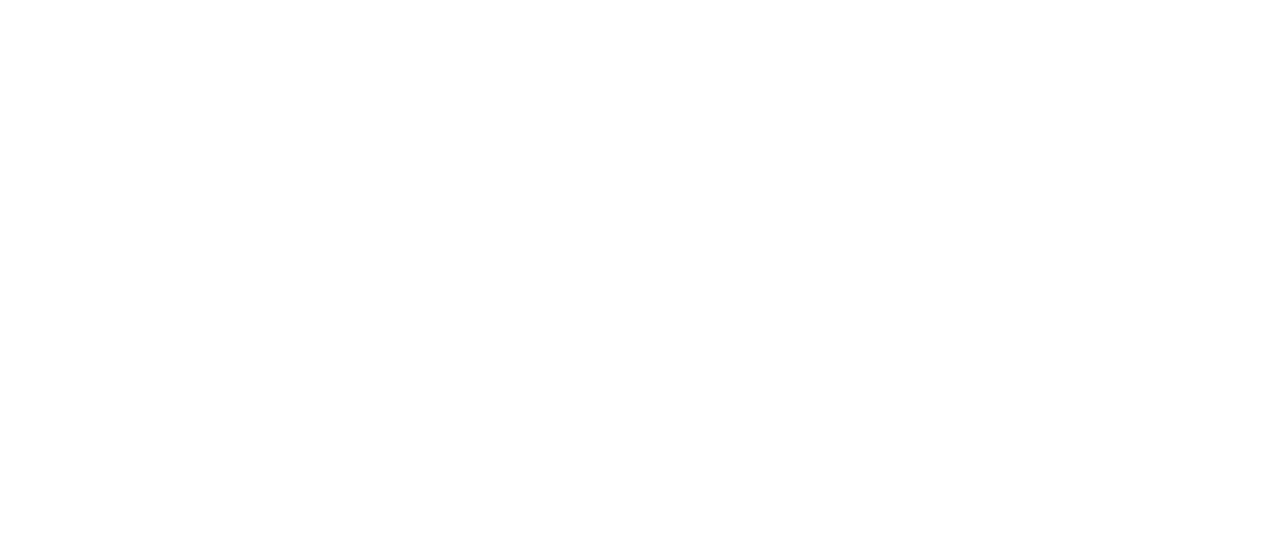
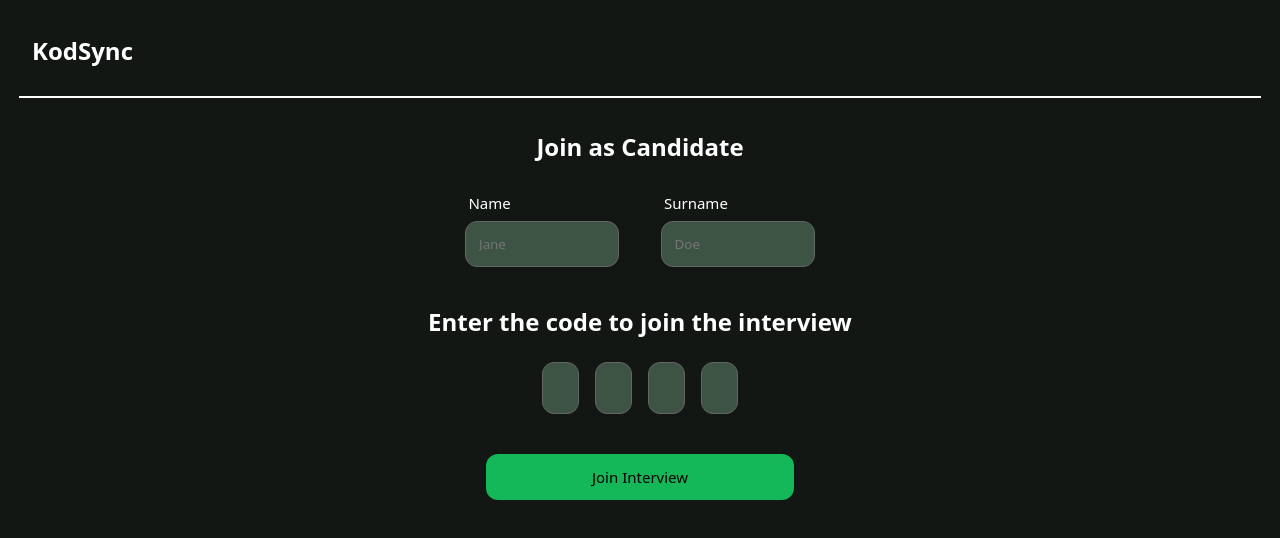
Before and after one commit to HamitEldem/KodSync, a Vue app in the folder kodsync/: page /candidate-otp in a window 1280 px wide. Shown: the top 538 px of the page. Built offline with nearby package versions, Linux system fonts and the light colour scheme.

Commit message:
CandidateOtp.vue finalized

```diff
--- a/kodsync/src/views/CandidateOtp.vue
+++ b/kodsync/src/views/CandidateOtp.vue
@@ -1,11 +1,339 @@
+<script setup>
+import { ref } from 'vue';
+
+const otp = ref(0);
+const count = ref(0);
+
+function handleOtp(e) {
+  if (e.target.value.length === 1 && count.value < 3 && parseInt(e.target.value) >= 0 && parseInt(e.target.value) <= 9) {
+    e.target.nextElementSibling.focus();
+    count.value++;
+    otp.value = otp.value * 10 + parseInt(e.target.value);
+    console.log(otp.value);
+  }
+  if (e.key === "Backspace" && count.value > 0) {
+    count.value--;
+    e.target.previousElementSibling.focus();
+    otp.value = Math.floor(otp.value / 10);
+    e.target.previousElementSibling.value = '';
+  }
+
+}
+</script>
+
 <template>
   <div class="candidate-otp">
+    <div class="mobile-warning">
+      <h2>Please switch to desktop for the best experience</h2>
+      <p>KodSync is optimized for desktop viewing</p>
+    </div>
+    <div class="header">
+      <div class="name">
+        <router-link to="/" class="home">
+          <h2>KodSync</h2>
+        </router-link>
+      </div>
+
+    </div>
+    <div class="line">
+
+    </div>
+    <div class="content">
+      <h1>Join as Candidate</h1>
+      <div id="credentials">
+        <div class="user-input">
+          <h3>
+            Name
+          </h3>
+          <input type="text" name="name" id="name" placeholder="Jane">
+        </div>
+        <div class="user-input">
+          <h3>
+            Surname
+          </h3>
+          <input type="text" name="surname" id="surname" placeholder="Doe">
+        </div>
+      </div>
+      <h1>Enter the code to join the interview</h1>
+      <div id="otp">
+        <input type="text" maxlength="1" v-for="n in 4" @keyup="handleOtp">
+      </div>
+      <div id="join-btn">
+          <button>
+
+            Join Interview
+
+          </button>
+      </div>
+
+
+    </div>
 
   </div>
 </template>
 
-<script setup>
-</script>
+<style scoped>
+.candidate-otp {
+  width: 100%;
+  background-color: #121714;
+  min-height: 100vh;
+  position: relative;
+  display: flex;
+  flex-direction: column;
+  gap: 0.5rem;
+}
 
-<style scoped>
+* {
+  font-family: system-ui, -apple-system, BlinkMacSystemFont, 'Segoe UI', Roboto, Oxygen, Ubuntu, Cantarell, 'Open Sans', 'Helvetica Neue', sans-serif;
+
+}
+
+.header {
+  display: flex;
+  justify-content: space-between;
+  align-items: center;
+  padding: 1.2rem 2rem;
+  position: sticky;
+  top: 0;
+  left: 0;
+  right: 0;
+  background-color: #121714;
+  z-index: 100;
+  color: #fff;
+}
+
+.name {
+  margin: 0;
+  font-size: 1.5rem;
+  padding-top: 15px;
+
+}
+
+h2 {
+  font-size: 1.5rem;
+}
+
+.line {
+  border: 1px solid white;
+  width: 97%;
+  margin: 0 auto;
+  margin-top: 0.1rem;
+  position: relative;
+}
+
+.content {
+  color: white;
+  justify-content: center;
+  text-align: center;
+  display: flex;
+  flex-direction: column;
+  margin: 1.5rem;
+}
+
+.content h1 {
+  margin: 0 auto;
+  font-size: 24px;
+  margin-bottom: 1.5rem;
+}
+
+#join-btn {
+  display: flex;
+  justify-content: center;
+  margin: 0 auto;
+  background-color: #14B859;
+  border-radius: 12px;
+  width: 25%;
+
+  margin-top: 2.5rem;
+}
+
+#join-btn button {
+  background-color: inherit;
+  border: none;
+  color: black;
+  font-size: 15px;
+  padding: 0.8rem 2rem;
+  border-radius: 12px;
+}
+
+
+
+h3 {
+  font-size: 15px;
+  font-weight: normal;
+  margin-left: 0.2rem;
+}
+
+.user-input {
+  display: flex;
+  flex-direction: column;
+  gap: 0.5rem;
+  margin: auto 1.3rem;
+  margin-top: 0.2rem;
+  width: 25%;
+  text-align: left;
+  margin-bottom: 1.2rem;
+}
+
+.user-input input {
+  padding: 0.8rem;
+  border: 1px solid #656565;
+  border-radius: 12px;
+  background-color: #3D5445;
+  color: white;
+
+}
+
+#reset-btn {
+  padding: 0.5rem 50%;
+  margin: 1.8rem auto;
+  width: 25%;
+  background-color: #14B859;
+  border-radius: 12px;
+  color: black;
+  text-align: center;
+  display: flex;
+  justify-content: center;
+}
+
+button {
+  background-color: inherit;
+  border: none;
+  color: black;
+  font-size: 15px;
+
+  white-space: nowrap;
+}
+
+#reset-btn:hover {
+  color: black;
+  cursor: pointer;
+  background-color: #12a24e;
+}
+
+
+
+a h2 {
+  color: white;
+  text-decoration: none;
+}
+
+a {
+  text-decoration: none;
+}
+
+#otp {
+  display: flex;
+  gap: 1rem;
+  border-radius: 12px;
+  justify-content: center;
+
+}
+
+#otp input {
+  padding: 0.8rem;
+  border: 1px solid #656565;
+  border-radius: 12px;
+  background-color: #3D5445;
+  color: white;
+  width: 3%;
+  font-size: 18px;
+  text-align: center;
+
+}
+
+#credentials {
+  display: flex;
+  margin: 0 auto;
+  margin-top: 0.2rem;
+  width: 50%;
+  text-align: left;
+  margin-bottom: 1.2rem;
+  justify-content: center;
+}
+
+/* Mobile warning */
+.mobile-warning {
+  display: none;
+  position: fixed;
+  top: 0;
+  left: 0;
+  width: 100%;
+  height: 100vh;
+  background-color: #121714;
+  color: white;
+  z-index: 1000;
+  text-align: center;
+  padding: 2rem;
+  justify-content: center;
+  align-items: center;
+  flex-direction: column;
+}
+
+/* Media Queries */
+@media screen and (max-width: 768px) {
+  .mobile-warning {
+    display: flex;
+  }
+
+  .header {
+    padding: 0.8rem 1.5rem;
+  }
+
+
+}
+
+/* Desktop Responsiveness */
+@media screen and (min-width: 769px) and (max-width: 1200px) {
+  #slogan {
+    font-size: 1.2rem;
+  }
+
+  #main-img {
+    width: 45%;
+    height: 350px;
+  }
+
+  .otp-btn {
+    font-size: 20px;
+    padding: 0.8rem 2rem;
+  }
+}
+
+/* Tablet Responsiveness */
+@media screen and (min-width: 769px) and (max-width: 1024px) {
+  .content {
+    flex-direction: column;
+    align-items: center;
+    gap: 1rem;
+  }
+
+  #main-img {
+    width: 70%;
+    height: 280px;
+  }
+
+  #slogan {
+    width: 100%;
+  }
+
+  .bottom-content {
+    flex-direction: column;
+    text-align: center;
+    gap: 1rem;
+  }
+
+  #context {
+    width: 70%;
+    margin: 0 auto 0.5rem;
+  }
+
+  .header {
+    padding: 1rem 2rem;
+  }
+
+  .otp-btn {
+    margin: 0 auto;
+  }
+}
 </style>
--- a/kodsync/src/views/Home.vue
+++ b/kodsync/src/views/Home.vue
@@ -45,7 +45,7 @@
 
         </div>
         <div class="otp-btn">
-            <router-link to="/CandidateOtp" class="candidate-otp">Join an interview as candidate</router-link>
+            <router-link to="/candidate-otp" class="candidate-otp">Join an interview as candidate</router-link>
         </div>
         <div>
 
@@ -188,6 +188,11 @@
         color: #000;
     }
 
+    .otp-btn a{
+        text-decoration: none;
+        color: #000;
+    }
+
     .otp-btn:hover{
         background-color: #f5f5f5;
     }
```
